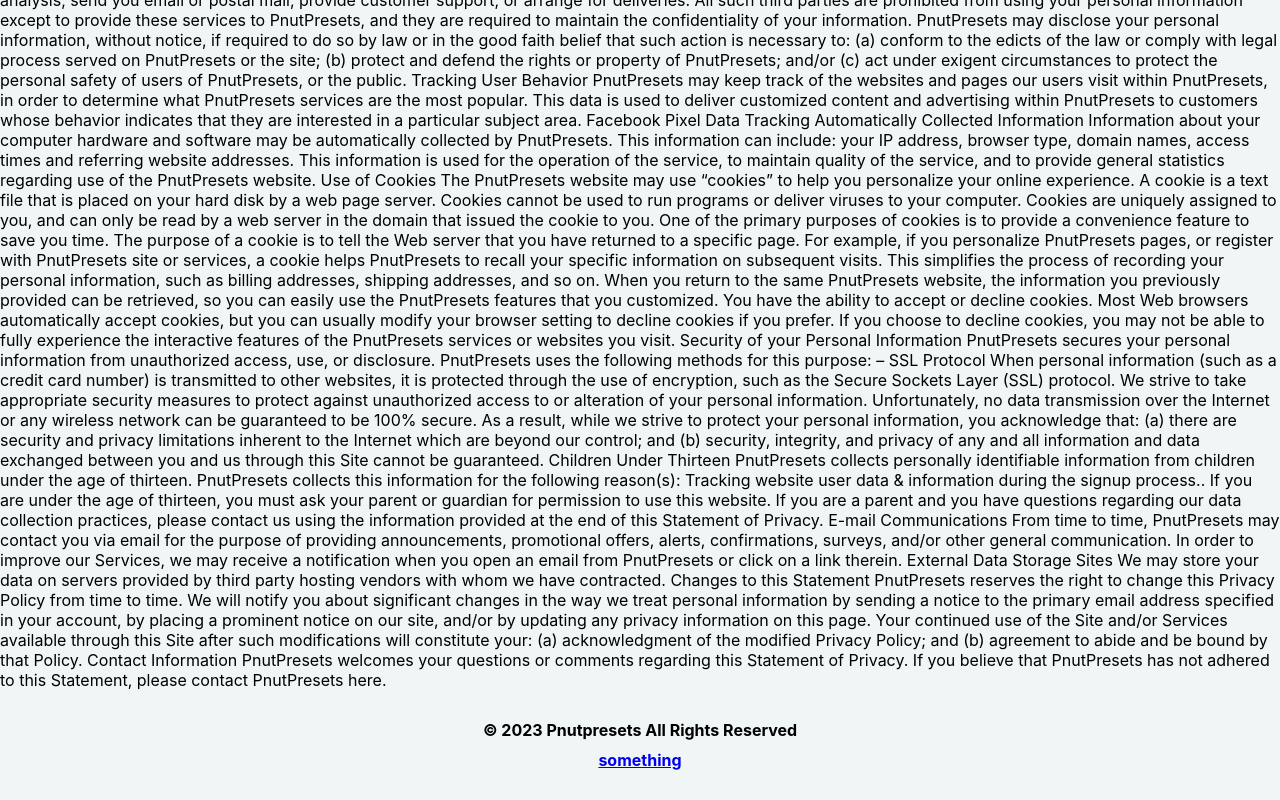
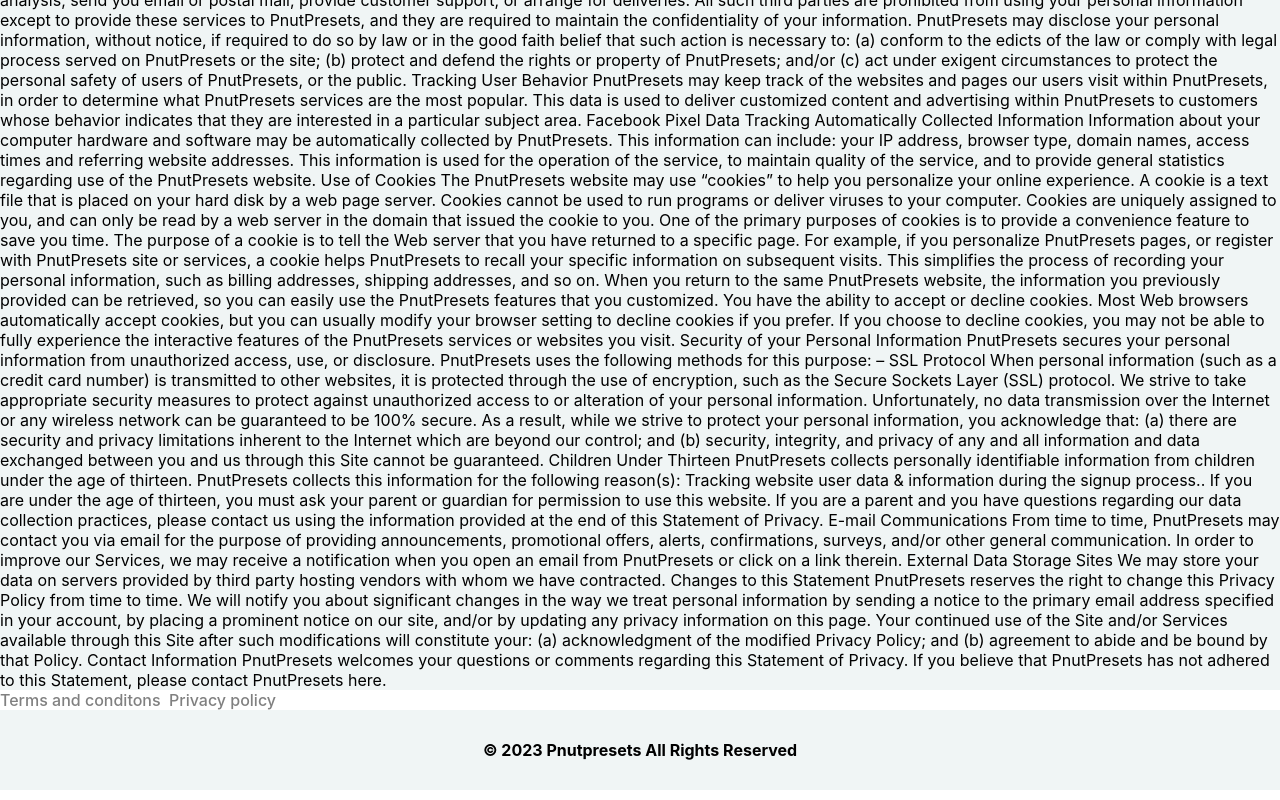
Before and after one commit to thethanyliu/lightroom-presets-storefront, a Next.js app: page /privacy-policy in a window 1280 px wide. Shown: the part 310-1110 px from the top of the page. Built offline with nearby package versions, Linux system fonts and the light colour scheme; no server answers.

Commit message:
updated content

```diff
--- a/src/components/Footer.jsx
+++ b/src/components/Footer.jsx
@@ -1,14 +1,34 @@
-import React from 'react'
-import classes from "./Footer.module.css"
-import Link from 'next/link'
+import React from "react";
+import classes from "./Footer.module.css";
+import Link from "next/link";
 
 const Footer = () => {
   return (
-    <div className={classes.footer}>
-      <p>&copy; 2023 Pnutpresets All Rights Reserved</p>
-      <Link href="/terms-and-conditions">something</Link>
-    </div>
-  )
-}
+    <>
+      <div>
+        <Link
+          style={{
+            textDecoration: "none",
+            color: "grey",
+            fontWeight: 500,
+            paddingRight: 4,
+          }}
+          href="/terms-and-conditions"
+        >
+          Terms and conditons
+        </Link>{" "}
+        <Link
+          style={{ textDecoration: "none", color: "grey", fontWeight: 500 }}
+          href="/privacy-policy"
+        >
+          Privacy policy
+        </Link>
+      </div>
+      <div className={classes.footer}>
+        <p>&copy; 2023 Pnutpresets All Rights Reserved</p>
+      </div>
+    </>
+  );
+};
 
-export default Footer
+export default Footer;
```
